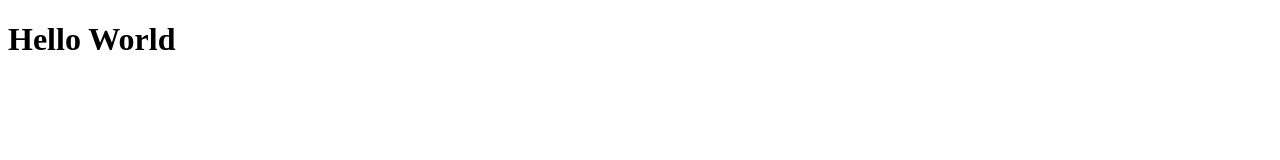
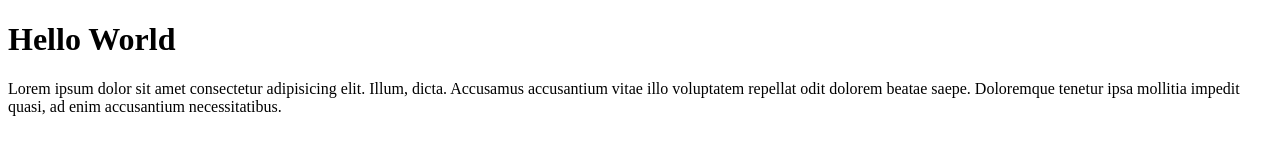
Before and after one commit to nugrahahilyas/belajargit, a plain HTML site: page index.html in a window 1280 px wide. Drawn offline with Linux system fonts and the light colour scheme.

Commit message:
menambahkan paragraf

```diff
--- a/index.html
+++ b/index.html
@@ -7,5 +7,6 @@
 </head>
 <body>
     <h1>Hello World</h1>
+    <p>Lorem ipsum dolor sit amet consectetur adipisicing elit. Illum, dicta. Accusamus accusantium vitae illo voluptatem repellat odit dolorem beatae saepe. Doloremque tenetur ipsa mollitia impedit quasi, ad enim accusantium necessitatibus.</p>
 </body>
 </html>
```
